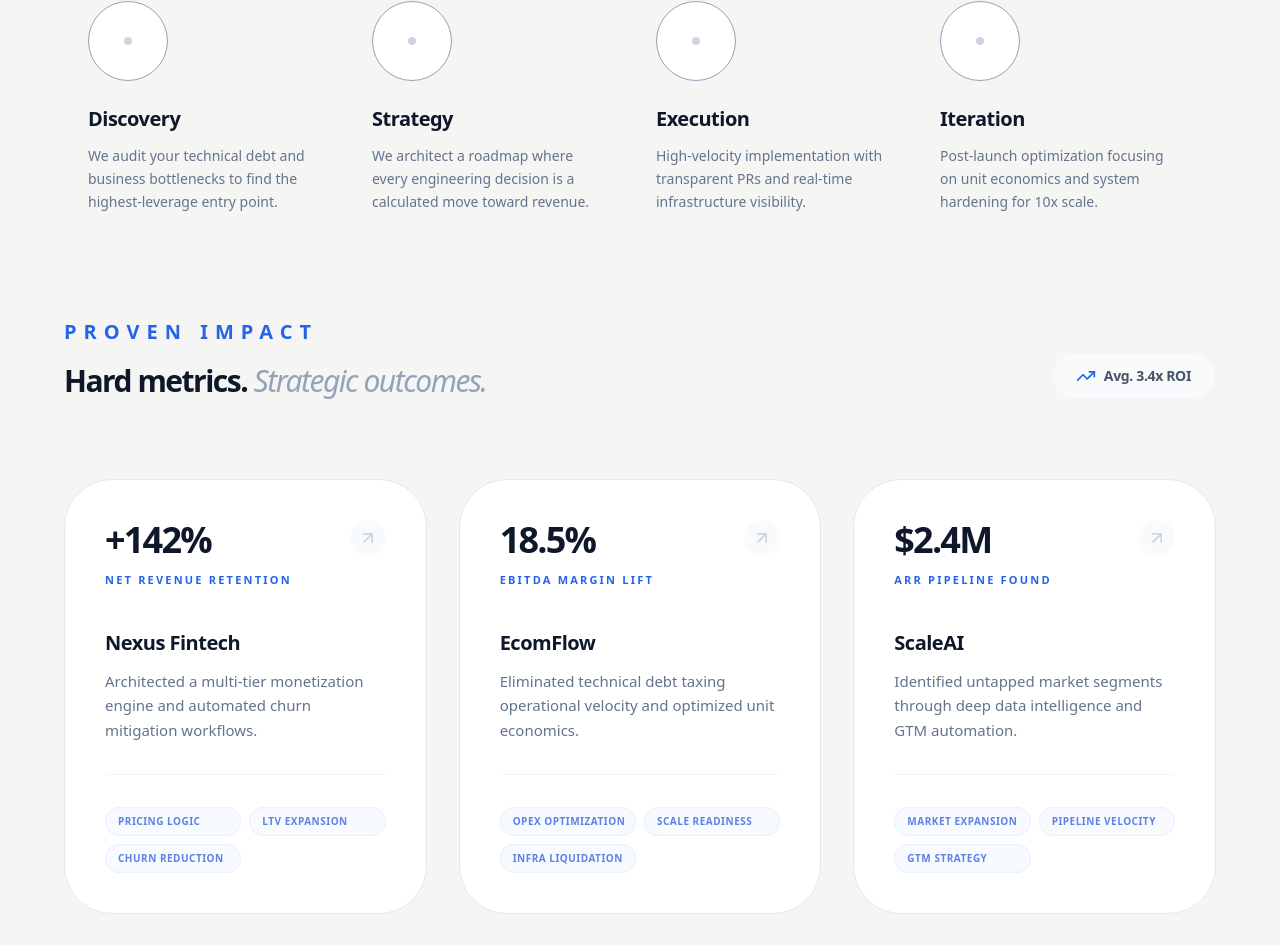
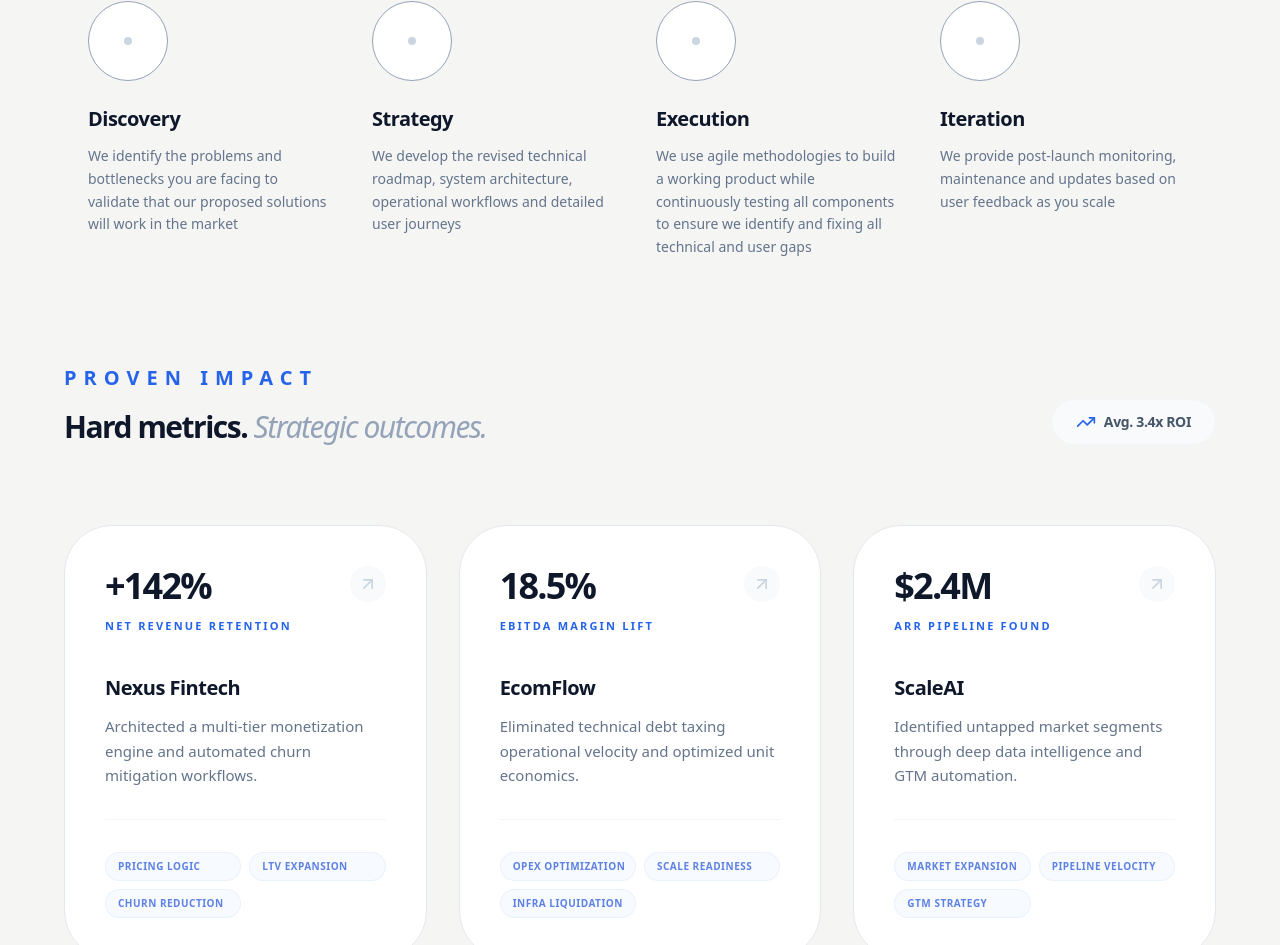
Before and after one commit to l-tting/ab-consul, a Next.js app in the folder my-app/: page / in a window 1280 px wide. Shown: the part 1976-2921 px from the top of the page. Built offline with nearby package versions, Linux system fonts and the light colour scheme.

Commit message:
hero cta update features on services offered v5

```diff
--- a/my-app/src/components/HeroHome.jsx
+++ b/my-app/src/components/HeroHome.jsx
@@ -57,7 +57,7 @@ export const BentoCard = ({
           )}
         >
           <Icon
-            className="h-4 w-4 sm:h-6 sm:w-6 md:h-7 md:w-7"
+            className="h-4 w-4 sm:h-6 sm:w-6 md:h-5 md:w-5"
             strokeWidth={2}
           />
         </div>
--- a/my-app/src/components/Process.jsx
+++ b/my-app/src/components/Process.jsx
@@ -7,25 +7,29 @@ const steps = [
     step: "01",
     title: "Discovery",
     description:
-      "We audit your technical debt and business bottlenecks to find the highest-leverage entry point.",
+      `We identify the problems and bottlenecks you are facing
+      to validate that our proposed solutions will work in the market`,
   },
   {
     step: "02",
     title: "Strategy",
     description:
-      "We architect a roadmap where every engineering decision is a calculated move toward revenue.",
+      `We develop the revised technical roadmap, system architecture,
+       operational workflows and detailed user journeys`,
   },
   {
     step: "03",
     title: "Execution",
     description:
-      "High-velocity implementation with transparent PRs and real-time infrastructure visibility.",
+      `We use agile methodologies to build a working product while continuously testing all components to
+      ensure we identify and fixing all technical and user gaps`,
   },
   {
     step: "04",
     title: "Iteration",
     description:
-      "Post-launch optimization focusing on unit economics and system hardening for 10x scale.",
+      `We provide post-launch monitoring, maintenance
+      and updates based on user feedback as you scale`,
   },
 ];
 
```
